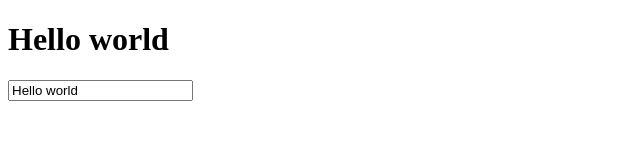
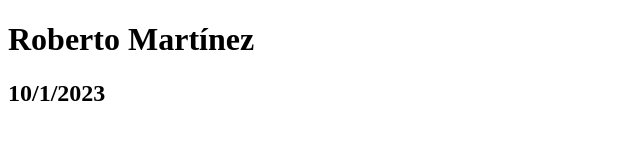
Before and after one commit to ggarciagrau/vue-fundamentals, a plain HTML site: page index.html in a window 1280 px wide. Shown: the whole page, without its empty margins (0-640 px from the left). Drawn offline with nearby package versions, Linux system fonts and the light colour scheme.

Commit message:
computed properties

```diff
--- a/index.html
+++ b/index.html
@@ -14,10 +14,23 @@
       const vm = Vue.createApp({
         data() {
           return {
-            value: "Hello world"
+            firstName: "Roberto",
+            lastname: "Martínez",
+            now: new Date()
           };
         },
-        template: `<h1>{{ value }}</h1><input type="text" v-model="value" />`,
+        computed: {
+          formattedDate() {
+            return this.now.toLocaleDateString();
+          },
+          fullName() {
+            return `${this.firstName} ${this.lastname}`
+          }
+        },
+        template: `
+        <h1>{{ fullName }}</h1>
+        <h2>{{ formattedDate }}</h2>
+        `,
       }).mount("#app");
     </script>
   </body>
```
